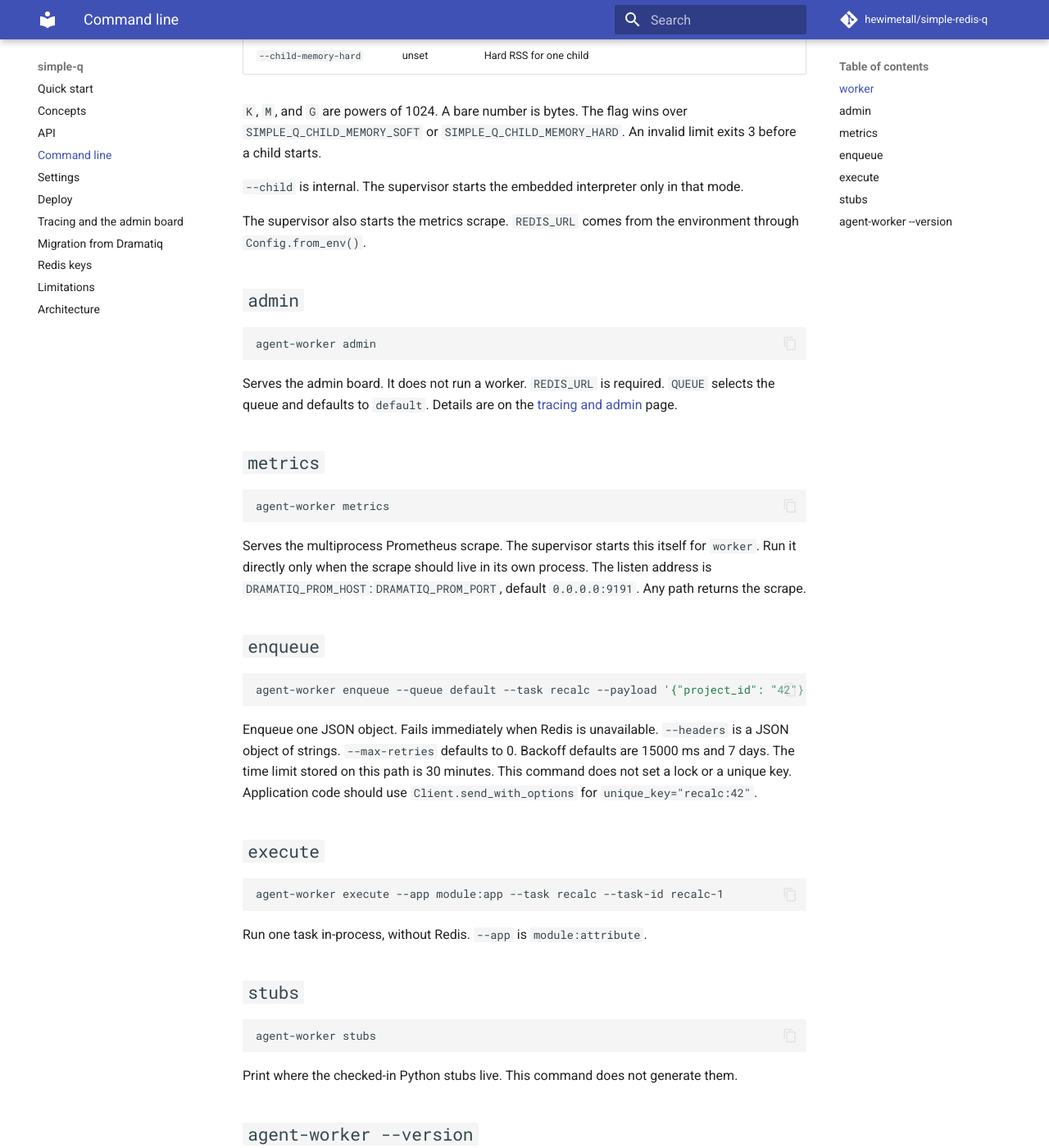
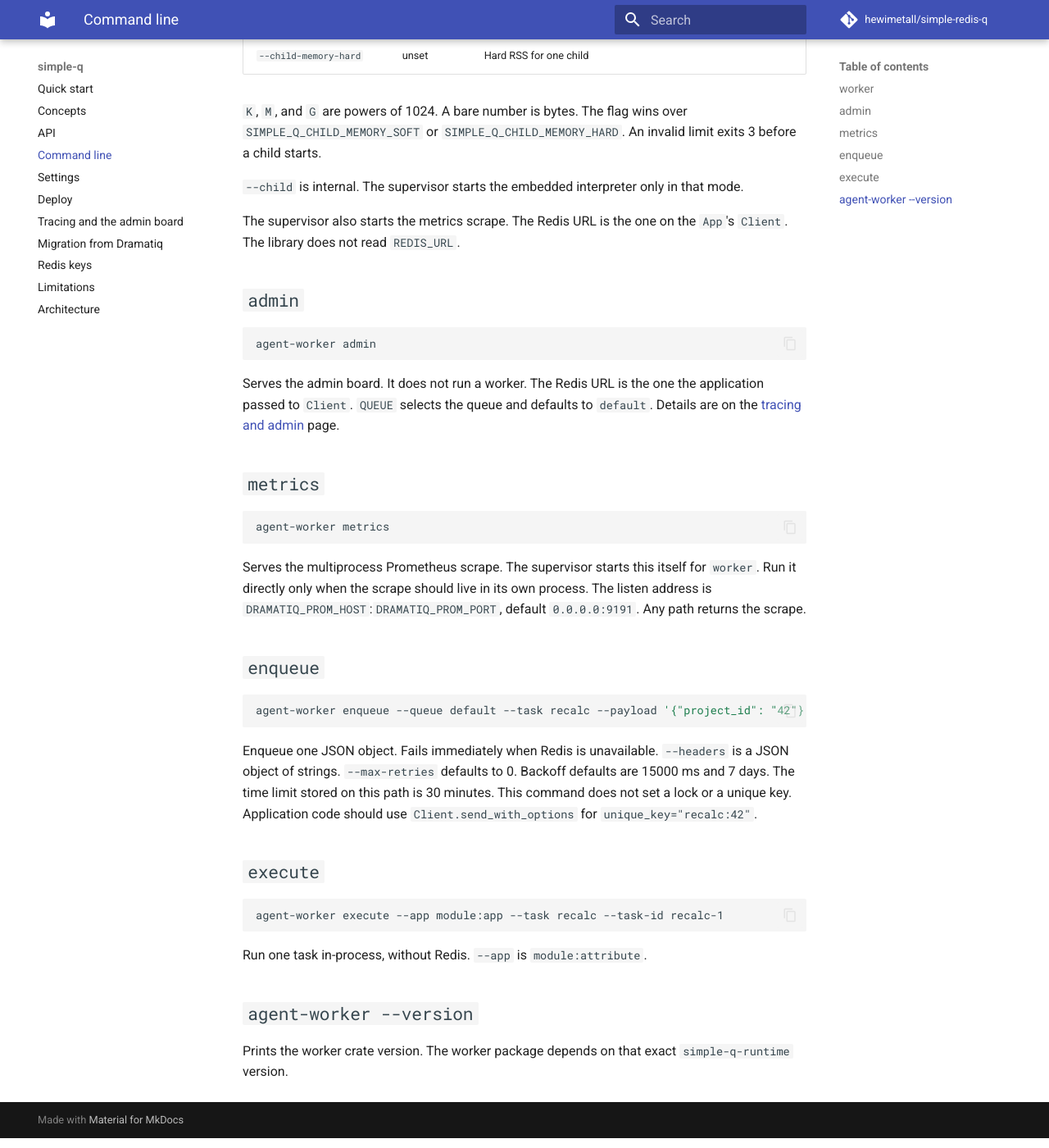
Before and after one commit to hewimetall/simple-redis-q, an MkDocs documentation site: the page built from docs/cli.md, in a window 1280 px wide and 1400 px high, scrolled down 933 px. Shown: the whole window at 82% size. Built offline with MkDocs 1.6.1 and Material for MkDocs 9.7.7, drawn with Linux system fonts in a browser that asks for light colours; comment, search, counter and statistics services are not loaded.

Commit message:
Pass the Redis URL to Client instead of reading it from Config.
The 1.0 client takes the URL as an argument. Config stays the SIMPLE_Q_* settings, and the library does not read REDIS_URL. The stubs command is not part of that CLI.

Co-authored-by: netromnik <hewimetall@users.noreply.github.com>

````diff
--- a/docs/cli.md
+++ b/docs/cli.md
@@ -30,7 +30,7 @@ The process without the internal child flag only supervises. It forks one child
 
 `--child` is internal. The supervisor starts the embedded interpreter only in that mode.
 
-The supervisor also starts the metrics scrape. `REDIS_URL` comes from the environment through `Config.from_env()`.
+The supervisor also starts the metrics scrape. The Redis URL is the one on the `App`'s `Client`. The library does not read `REDIS_URL`.
 
 ## `admin`
 
@@ -38,7 +38,7 @@ The supervisor also starts the metrics scrape. `REDIS_URL` comes from the enviro
 agent-worker admin
 ```
 
-Serves the admin board. It does not run a worker. `REDIS_URL` is required. `QUEUE` selects the queue and defaults to `default`. Details are on the [tracing and admin](operations.md) page.
+Serves the admin board. It does not run a worker. The Redis URL is the one the application passed to `Client`. `QUEUE` selects the queue and defaults to `default`. Details are on the [tracing and admin](operations.md) page.
 
 ## `metrics`
 
@@ -64,14 +64,6 @@ agent-worker execute --app module:app --task recalc --task-id recalc-1
 
 Run one task in-process, without Redis. `--app` is `module:attribute`.
 
-## `stubs`
-
-```bash
-agent-worker stubs
-```
-
-Print where the checked-in Python stubs live. This command does not generate them.
-
 ## `agent-worker --version`
 
 Prints the worker crate version. The worker package depends on that exact `simple-q-runtime` version.
````
Also changed, not shown: README.md (+2 -2 lines), docs/api.md (+1 -3 lines), docs/deploy.md (+1 -5 lines), docs/index.md (+2 -2 lines), docs/operations.md (+2 -2 lines), docs/settings.md (+1 -2 lines).
